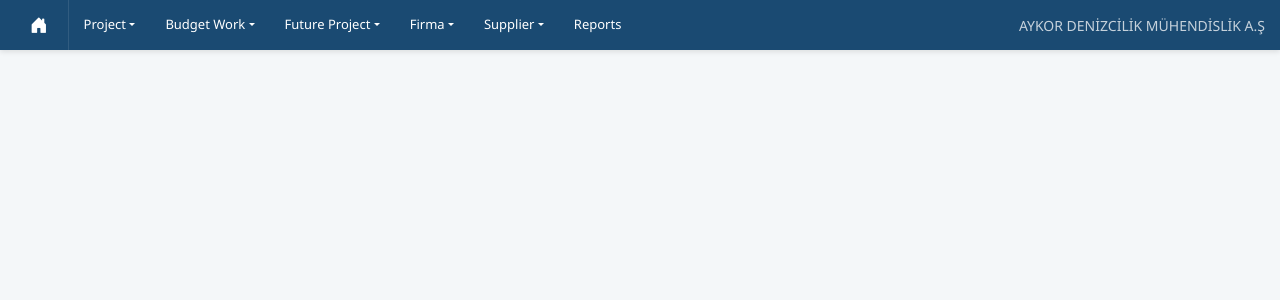
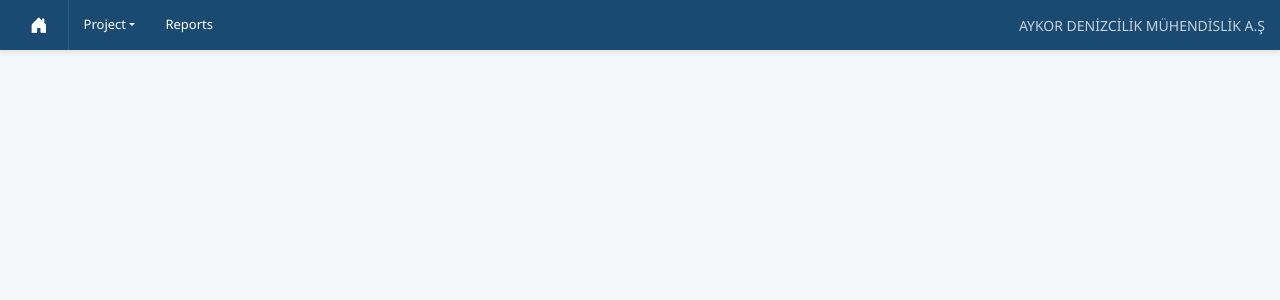
Before and after one commit to samettaskiranwork/aykor-panel, a FastAPI app: template templates/dashboard.html in a window 1280 px wide. Shown: the top 300 px of the page. Run offline with FastAPI, Linux system fonts and the light colour scheme; the template is opened without the code that fills it, so the values that code supplies are empty.

Commit message:
Update dashboard.html

```diff
--- a/templates/dashboard.html
+++ b/templates/dashboard.html
@@ -10,6 +10,7 @@
     <style>
         :root { --aykor-blue: #1a4a72; --aykor-hover: #245d8d; }
         body { background-color: #f4f7f9; font-family: 'Segoe UI', sans-serif; }
+        /* Navigasyon İyileştirmeleri */
         .aykor-navbar { background-color: var(--aykor-blue); min-height: 48px; color: white; display: flex; align-items: center; padding: 0 15px; box-shadow: 0 2px 5px rgba(0,0,0,0.1); user-select: none; }
         .nav-link-custom { color: white !important; text-decoration: none; padding: 12px 15px; font-size: 13px; cursor: pointer; display: inline-block; transition: 0.2s; user-select: none; }
         .nav-link-custom:hover { background-color: var(--aykor-hover); }
@@ -22,7 +23,6 @@
         .table-erp { font-size: 11px; }
         .edit-link { text-decoration: none; color: #0d6efd; font-weight: bold; cursor: pointer; }
         .edit-link:hover { text-decoration: underline; }
-        .border-teal { border-left: 5px solid #2a9d8f !important; }
     </style>
 </head>
 <body>
@@ -37,134 +37,40 @@
                 <li><a class="dropdown-item" onclick="navigate('add')">Add Project</a></li>
             </ul>
         </div>
-
-        <div class="dropdown d-inline-block">
-            <a class="nav-link-custom dropdown-toggle" data-bs-toggle="dropdown">Budget Work</a>
-            <ul class="dropdown-menu">
-                <li><a class="dropdown-item" onclick="navigate('budget-list')">Budget List</a></li>
-                <li><a class="dropdown-item" onclick="navigate('budget-add')">Add Budget</a></li>
-            </ul>
-        </div>
-
-        <div class="dropdown d-inline-block">
-            <a class="nav-link-custom dropdown-toggle" data-bs-toggle="dropdown">Future Project</a>
-            <ul class="dropdown-menu">
-                <li><a class="dropdown-item" onclick="navigate('future-list')">Future List</a></li>
-                <li><a class="dropdown-item" onclick="navigate('future-add')">Add Future</a></li>
-            </ul>
-        </div>
-
-        <div class="dropdown d-inline-block">
-            <a class="nav-link-custom dropdown-toggle" data-bs-toggle="dropdown">Firma</a>
-            <ul class="dropdown-menu">
-                <li><a class="dropdown-item" onclick="navigate('firma-list')">Customer List</a></li>
-                <li><a class="dropdown-item" onclick="navigate('firma-add')">Add Customer</a></li>
-            </ul>
-        </div>
-
-        <div class="dropdown d-inline-block">
-            <a class="nav-link-custom dropdown-toggle" data-bs-toggle="dropdown">Supplier</a>
-            <ul class="dropdown-menu">
-                <li><a class="dropdown-item" onclick="navigate('supplier-list')">Supplier List</a></li>
-                <li><a class="dropdown-item" onclick="navigate('supplier-add')">Add Supplier</a></li>
-            </ul>
-        </div>
-
         <a class="nav-link-custom" onclick="navigate('reports')">Reports</a>
         <div class="ms-auto small opacity-75">AYKOR DENİZCİLİK MÜHENDİSLİK A.Ş</div>
     </div>
 
-    <main>
-        {% include 'sections/home.html' %}
-        {% include 'sections/project_list.html' %}
-        {% include 'sections/add_project.html' %}
-        {% include 'sections/budget_list.html' %}
-        {% include 'sections/add_budget.html' %}
-        {% include 'sections/future_list.html' %}
-        {% include 'sections/add_future.html' %}
-        {% include 'sections/customer_list.html' %}
-        {% include 'sections/add_customer.html' %}
-        {% include 'sections/supplier_list.html' %}
-        {% include 'sections/add_supplier.html' %}
-        {% include 'sections/reports.html' %}
-        {% include 'sections/edit_page.html' %}
-    </main>
+    <div id="section-home" class="section active">
+        </div>
+
+    <div id="section-list" class="section">
+        <div class="card-erp p-3"><h6 class="fw-bold mb-3">Project List</h6><table class="table table-sm table-striped table-erp"><thead class="table-dark" id="th-p"></thead><tbody id="projectTableBody"></tbody></table></div>
+    </div>
+
+    <div id="section-add" class="section">
+        <div class="card-erp p-4">
+            <h5 class="fw-bold mb-4">Add Project</h5>
+            <form id="genericForm" class="row">
+                <input type="hidden" id="formType" value="project">
+                <div class="col-md-6 border-end">
+                    <div class="mb-3"><label class="form-label fw-bold">Project No</label><input type="text" class="form-control" name="project_code" required></div>
+                    <div class="mb-3"><label class="form-label fw-bold">Customer Group</label><select id="groupSelect" class="form-select" name="customer_groups" required><option value="">Yükleniyor...</option></select></div>
+                    <div class="mb-3"><label class="form-label fw-bold">Customer</label><select id="customerSelect" class="form-select" name="customer" required><option value="">Yükleniyor...</option></select></div>
+                </div>
+                <div class="col-md-6 ps-4">
+                    <div class="mb-3"><label class="form-label fw-bold">Priority</label><input type="number" class="form-control" name="priority" value="5"></div>
+                    <div class="mb-3"><label class="form-label fw-bold">PE</label><select id="engineerSelect" class="form-select" name="proengineer" required><option value="">Yükleniyor...</option></select></div>
+                </div>
+                <div class="col-12 text-end mt-4 pt-3"><button type="submit" class="btn btn-primary">Save</button></div>
+            </form>
+        </div>
+    </div>
 
     <script>
-        // --- SAATLER ---
-        function updateClocks() {
-            const opt = { hour:'2-digit', minute:'2-digit', second:'2-digit', hour12:false };
-            const clocks = {
-                'clock-tr': 'Europe/Istanbul',
-                'clock-ny': 'America/New_York',
-                'clock-de': 'Europe/Berlin',
-                'clock-kr': 'Asia/Seoul',
-                'clock-sg': 'Asia/Singapore'
-            };
-            for (const [id, tz] of Object.entries(clocks)) {
-                const el = document.getElementById(id);
-                if(el) el.innerText = new Date().toLocaleTimeString('tr-TR', { ...opt, timeZone: tz });
-            }
-        }
-        setInterval(updateClocks, 1000);
-
-        // --- İSTATİSTİKLER ---
-        async function updateStats() {
-            try {
-                const [r1, r2, r3] = await Promise.all([fetch('/api/projects'), fetch('/api/budget/list'), fetch('/api/future/list')]);
-                const [p, b, f] = await Promise.all([r1.json(), r2.json(), r3.json()]);
-                if(document.getElementById('stat-working')) document.getElementById('stat-working').innerText = p.length;
-                if(document.getElementById('stat-budget')) document.getElementById('stat-budget').innerText = b.length;
-                if(document.getElementById('stat-future')) document.getElementById('stat-future').innerText = f.length;
-            } catch(e) {}
-        }
-
-        // --- NAVİGASYON ---
-        const pHeaders = `<tr><th>ProjectCode</th><th>Öncelik</th><th>Müşteri</th><th>Konu</th><th>ItemQty</th><th>Deadline</th><th>Time</th><th>PE</th><th>ST</th><th>AnnoDt</th><th>Tender Ref</th></tr>`;
-
-        function navigate(path, updateUrl = true) {
-            document.querySelectorAll('.section').forEach(s => s.classList.remove('active'));
-            const target = document.getElementById('section-' + path);
-            if(target) target.classList.add('active');
-
-            if(updateUrl) history.pushState({section: path}, "", "/" + path);
-
-            // Sayfaya özel veri yüklemeleri
-            if(path === 'home') { updateStats(); updateClocks(); }
-            if(path === 'list') { document.getElementById('th-p').innerHTML = pHeaders; loadTableData('/api/projects', 'projectTableBody', 'project'); }
-            if(path === 'budget-list') { document.getElementById('th-b').innerHTML = pHeaders; loadTableData('/api/budget/list', 'budgetTableBody', 'budget'); }
-            if(path === 'future-list') { document.getElementById('th-f').innerHTML = pHeaders; loadTableData('/api/future/list', 'futureTableBody', 'future'); }
-            if(path === 'add' || path === 'budget-add' || path === 'future-add') loadProjectFormData();
-            if(path === 'firma-list') loadCustomerTable();
-            if(path === 'supplier-list') loadSupplierTable();
-            if(path === 'firma-add') loadGroupsOnly();
-        }
-
-        // --- VERİ YÜKLEME FONKSİYONLARI ---
-        async function loadTableData(url, bodyId, type) {
-            const res = await fetch(url);
-            const data = await res.json();
-            const tbody = document.getElementById(bodyId);
-            if(!tbody) return;
-            tbody.innerHTML = data.map(p => `
-                <tr>
-                    <td><a class="edit-link text-primary" onclick="openEditPage('${type}', ${p.id})">${p.project_code}</a></td>
-                    <td>${p.priority || '-'}</td>
-                    <td>${p.customer}</td>
-                    <td>${p.subject}</td>
-                    <td>${p.item_quantity}</td>
-                    <td>${p.deadline || '-'}</td>
-                    <td>${p.deadline_time || '-'}</td>
-                    <td>${p.proengineer || '-'}</td>
-                    <td><span class="badge bg-primary">${p.prostatus || 'Aktif'}</span></td>
-                    <td>${p.annodate || '-'}</td>
-                    <td><small>${p.tender_reference || '-'}</small></td>
-                </tr>`).join('');
-        }
-
+        // --- KRİTİK DÜZELTME: Dropdownları dolduran ana fonksiyon ---
         async function loadProjectFormData() {
             try {
-        // Backend'den verileri çekiyoruz
                 const [gRes, cRes, eRes] = await Promise.all([
                     fetch('/api/firms/groups'),
                     fetch('/api/firms/all-customers'),
@@ -175,56 +81,20 @@
                 const customers = await cRes.json();
                 const dropdowns = await eRes.json();
 
-        // HTML şablonlarını hazırlıyoruz
-        const groupOptions = '<option value="">Grup Seç...</option>' +
-            groups.map(g => `<option value="${g.group_name}">${g.group_name}</option>`).join('');
-
-        const customerOptions = '<option value="">Müşteri Seç...</option>' +
-            customers.map(c => `<option value="${c.customer_name}">${c.customer_name}</option>`).join('');
-
-        const engineerOptions = '<option value="">Sorumlu Seç...</option>' +
-            dropdowns.engineers.map(e => `<option value="${e}">${e}</option>`).join('');
-
-        // IDsine göre kutuları dolduruyoruz (Kontrol ederek)
-        const elGroup = document.getElementById('groupSelect');
-        const elCust = document.getElementById('customerSelect');
-        const elEng = document.getElementById('engineerSelect');
-
-        if(elGroup) elGroup.innerHTML = groupOptions;
-        if(elCust) elCust.innerHTML = customerOptions;
-        if(elEng) elEng.innerHTML = engineerOptions;
-
-    } catch(e) {
-        console.error("Dropdown verileri yüklenirken hata oluştu:", e);
-    }
+                // Dropdownları doldur
+                document.getElementById('groupSelect').innerHTML = '<option value="">Grup Seç...</option>' + groups.map(g => `<option value="${g.group_name}">${g.group_name}</option>`).join('');
+                document.getElementById('customerSelect').innerHTML = '<option value="">Müşteri Seç...</option>' + customers.map(c => `<option value="${c.customer_name}">${c.customer_name}</option>`).join('');
+                document.getElementById('engineerSelect').innerHTML = '<option value="">Sorumlu Seç...</option>' + dropdowns.engineers.map(e => `<option value="${e}">${e}</option>`).join('');
+            } catch(e) { console.error("Dropdown hatası:", e); }
         }
 
-        // Form Gönderme İşlemleri (Proje, Müşteri, Tedarikçi)
-        document.addEventListener('submit', async (e) => {
-            e.preventDefault();
-            const formId = e.target.id;
-            let endpoint = '';
+        function navigate(path) {
+            document.querySelectorAll('.section').forEach(s => s.classList.remove('active'));
+            document.getElementById('section-' + path).classList.add('active');
+            if(path === 'add') loadProjectFormData(); // Sayfa açılınca verileri çek
+        }
 
-            if(formId === 'genericForm' || formId === 'budgetForm' || formId === 'futureForm') {
-                const type = e.target.querySelector('#formType').value;
-                endpoint = type === 'project' ? '/api/projects/add' : `/api/${type}/add`;
-            } else if(formId === 'customerForm') endpoint = '/api/firms/add';
-            else if(formId === 'supplierForm') endpoint = '/api/suppliers/add';
-
-            if(!endpoint) return;
-
-            const formData = Object.fromEntries(new FormData(e.target));
-            const res = await fetch(endpoint, {
-                method: 'POST',
-                headers: {'Content-Type': 'application/json'},
-                body: JSON.stringify(formData)
-            });
-
-            if(res.ok) { alert("Başarıyla Kaydedildi!"); navigate('home'); }
-        });
-
-        window.onload = () => navigate(window.location.pathname.substring(1) || 'home', false);
-        window.onpopstate = (e) => navigate(e.state ? e.state.section : 'home', false);
+        // ... Diğer JS fonksiyonlarını (loadTableData vb.) buraya ekle ...
     </script>
 </body>
 </html>
```
Lines whose indentation alone changed are shown as unchanged.
